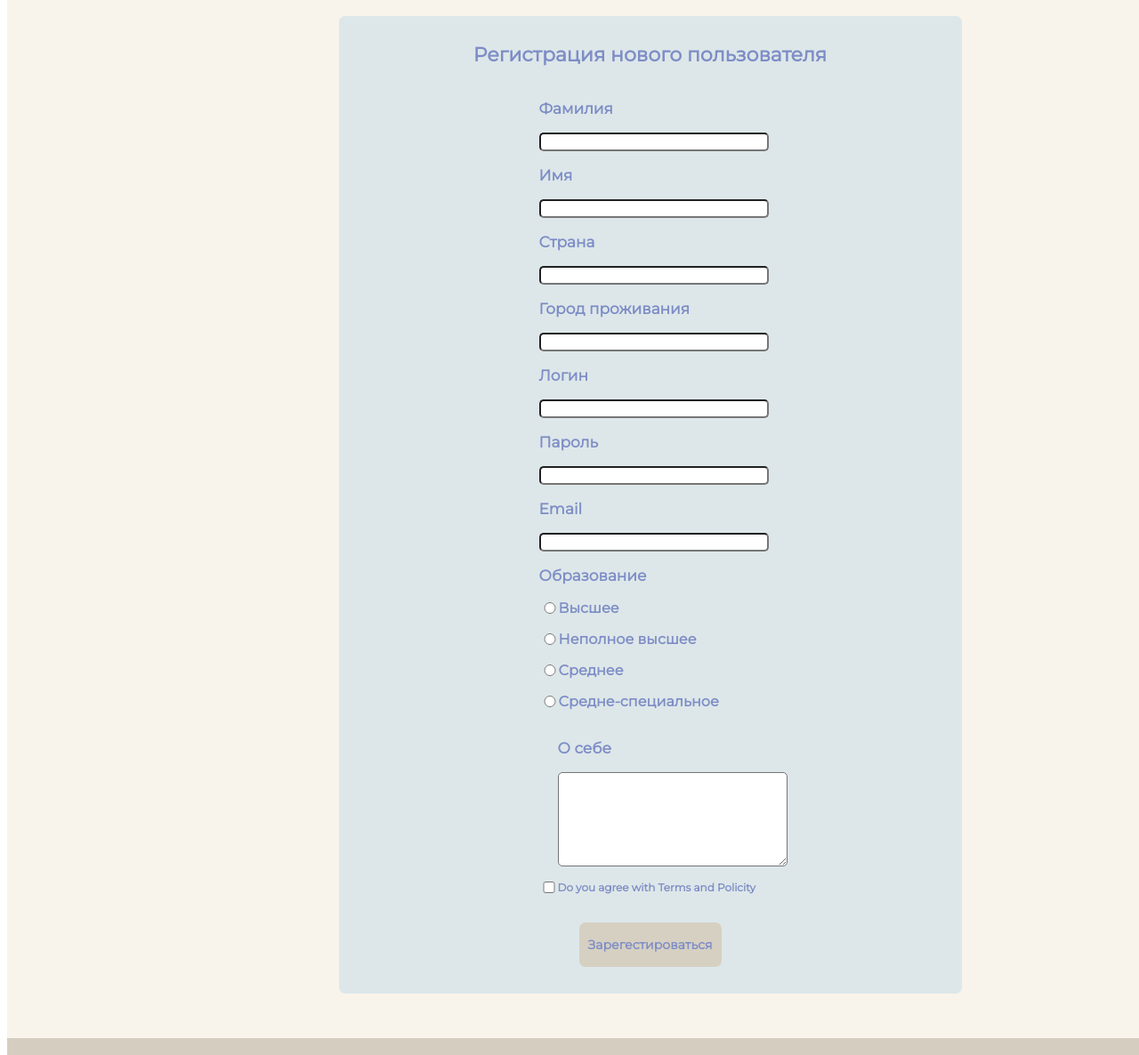
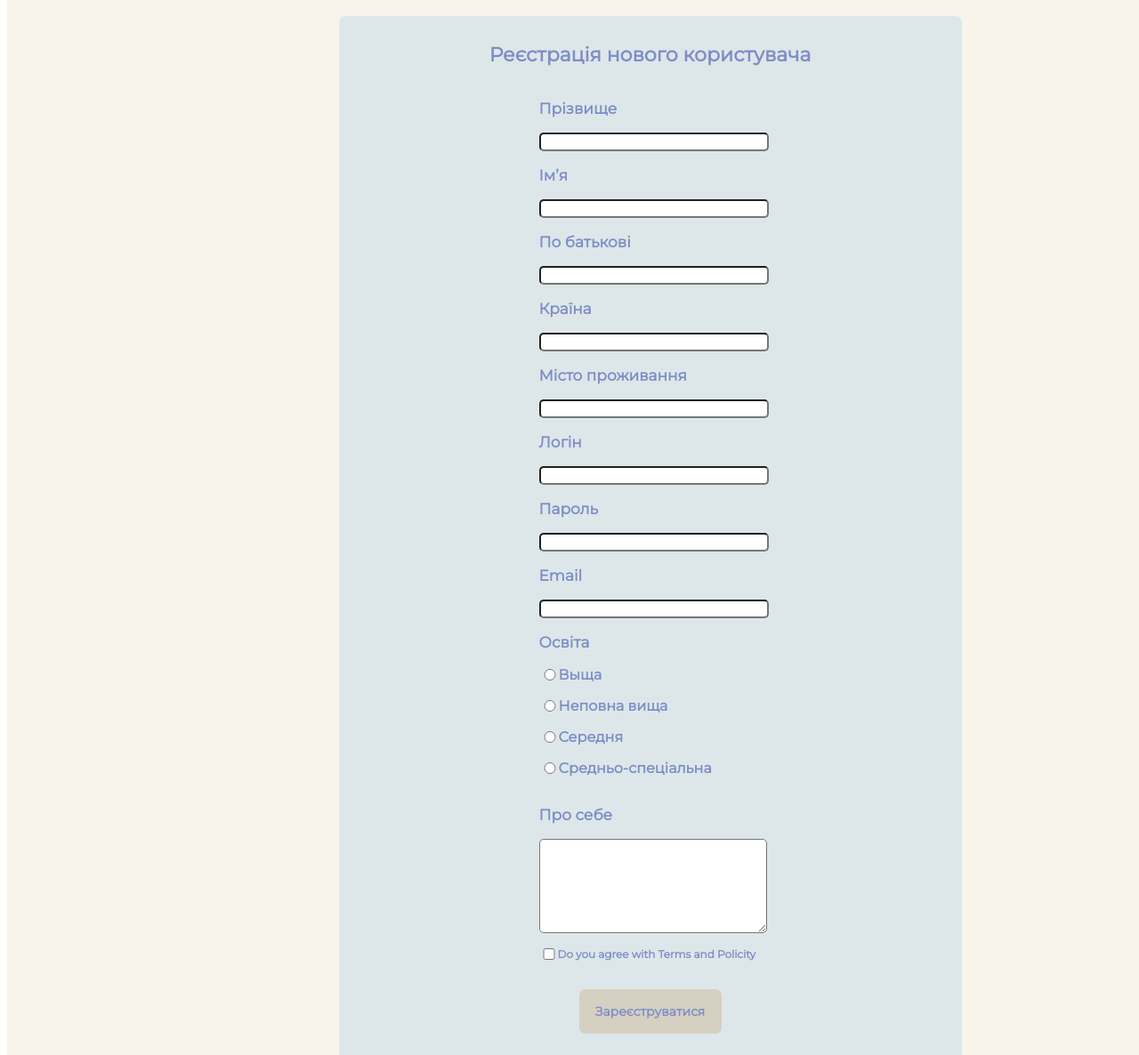
Before and after one commit to ElenaAbramskaya/leonardo_davinchi_ua, a plain HTML site: page registraction.html in a window 1280 px wide. Shown: the part 110-1296 px from the top of the page at 89% size. Drawn offline with Linux system fonts and the light colour scheme.

Commit message:
add patronym and fix some sizes in registraction page

```diff
--- a/registraction.html
+++ b/registraction.html
@@ -15,10 +15,10 @@
 <body>
     <header>
         <div class="title-name">
-            <img class="logo" src="img/logo3.jpg" alt="logo"> Леонардо да Винчи
+            <img class="logo" src="img/logo3.jpg" alt="logo"> Леонардо да Вінчі
         </div>
         <form class="research">
-            <div class="research-name">Поиск</div>
+            <div class="research-name">Пошук</div>
             <input class="research-box">
 
         </form>
@@ -30,25 +30,29 @@
 
             <form class="registration-form" action="">
 
-                <div class="form-title">Регистрация нового пользователя</div>
+                <div class="form-title">Реєстрація нового користувача</div>
                 <div id="surname">
-                    <p class="name-label">Фамилия</p>
+                    <p class="name-label">Прізвище</p>
                     <input type="text" name="surname" id="surname">
                 </div>
                 <div id="name">
-                    <p class="name-label">Имя</p>
+                    <p class="name-label">Ім’я</p>
                     <input type="text" name="name" id="name">
                 </div>
+                <div id="patronym">
+                    <p class="name-label">По батькові</p>
+                    <input type="text" name="patronym" id="patronym">
+                </div>
                 <div id="country">
-                    <p class="name-label">Страна</p>
+                    <p class="name-label">Країна</p>
                     <input type="text" name="country" id="country">
                 </div>
                 <div id="city">
-                    <p class="name-label">Город проживания</p>
+                    <p class="name-label">Місто проживання</p>
                     <input type="text" name="city" id="city">
                 </div>
                 <div id="username">
-                    <p class="name-label">Логин</p>
+                    <p class="name-label">Логін</p>
                     <input type="text" name="username" id="username">
                 </div>
                 <div id="password">
@@ -60,27 +64,27 @@
                     <input type="text" name="email" id="email">
                 </div>
                 <div id="education">
-                    <p class="name-label">Образование</p>
+                    <p class="name-label">Освіта</p>
                     <div>
-                        <p><input type="radio" name="position" value="Высшее">Высшее</p>
+                        <p><input type="radio" name="position" value="Высшее">Выща</p>
 
-                        <p><input type="radio" name="position" value="Неполное высшее">Неполное высшее</p>
+                        <p><input type="radio" name="position" value="Неполное высшее">Неповна вища</p>
                     </div>
                     <div>
-                        <p><input type="radio" name="position" value="Среднее">Среднее</p>
+                        <p><input type="radio" name="position" value="Среднее">Середня</p>
 
-                        <p><input type="radio" name="position" value="Средне-специальное">Средне-специальное</p>
+                        <p><input type="radio" name="position" value="Средне-специальное">Средньо-спеціальна</p>
                     </div>
                 </div>
 
-                <div class="message">
-                    <p class="name-label">О себе</p>
+                <div class="about-me">
+                    <p class="name-label">Про себе</p>
                     <textarea class="registration-text" name="message"></textarea>
                 </div>
                 <div id="agree">
                     <p><input type="checkbox" name="agree">Do you agree with Terms and Policity</p>
                 </div>
-                <a href="#" class="form-btn2" type="submit">Зарегестироваться</a>
+                <a href="#" class="form-btn2" type="submit">Зареєструватися</a>
 
             </form>
         </div>
@@ -88,11 +92,11 @@
     </div>
     <footer>
         <div class="footer-description">
-            <div class="copyright">Киев 2022 &#169; Leonardo da Vinchi</div>
+            <div class="copyright">Київ 2022 &#169; Leonardo da Vinchi</div>
         </div>
         <div class="social-networks">
             <div class="page-links">
-                <div class="page-links-title">Связаться со мной</div>
+                <div class="page-links-title">Мої соцмережи</div>
                 <a href="https://www.facebook.com/profile.php?id=100011254459694"><img src="img/facebook.jpg" alt="facebook"></a>
                 <a href="https://t.me/lenkaborisovna"><img src="img/telegram.jpg" alt="telegram"></a>
                 <a href="viber://add?number=380500784650"><img src="img/viber.jpg" alt=""></a>
--- a/style/style.css
+++ b/style/style.css
@@ -899,7 +899,7 @@
                                         }
 
                                         .registration-text {
-                                            width: 252px;
+                                            width: 250px;
                                             height: 100px;
                                             border-radius: 5px;
                                         }
@@ -923,11 +923,13 @@
 
                                         #name,
                                         #surname,
+                                        #patronym,
                                         #email,
                                         #password,
                                         #city,
                                         #country,
-                                        #username {
+                                        #username,
+                                        .about-me {
                                             width: 250px;
                                         }
 
@@ -1688,11 +1690,13 @@
                                             }
                                             #name,
                                             #surname,
+                                            #patronym,
                                             #email,
                                             #password,
                                             #city,
                                             #country,
-                                            #username {
+                                            #username,
+                                            .about-me {
                                                 width: 208px;
                                                 margin-right: 0px;
                                             }
```
Also changed, not shown: useraccount.html (+8 -8 lines).
